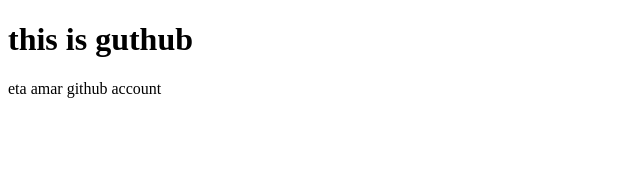
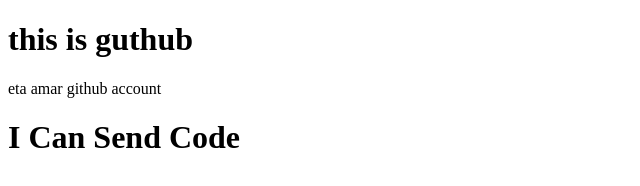
Before and after one commit to rifatmahmud05/my-first-repo, a plain HTML site: page index.html in a window 1280 px wide. Shown: the whole page, without its empty margins (0-640 px from the left). Drawn offline with Linux system fonts and the light colour scheme.

Commit message:
added code

```diff
--- a/index.html
+++ b/index.html
@@ -1,13 +1,17 @@
 <!DOCTYPE html>
 <html lang="en">
+
 <head>
     <meta charset="UTF-8">
     <meta http-equiv="X-UA-Compatible" content="IE=edge">
     <meta name="viewport" content="width=device-width, initial-scale=1.0">
     <title>Document</title>
 </head>
+
 <body>
     <h1>this is guthub</h1>
     <p>eta amar github account</p>
+    <h1>I Can Send Code</h1>
 </body>
+
 </html>
```
